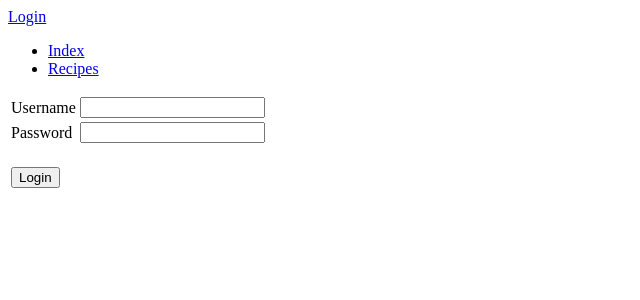
After one commit to lassilaiho/tsoha-2020, a Flask app: page /login in a window 1280 px wide. The commit adds this page. Shown: the top 300 px of the page, without its empty margins (0-640 px from the left). Run offline with Flask 2, Linux system fonts and the light colour scheme.

Commit message:
Implement login and logout

```diff
--- a/app/__init__.py
+++ b/app/__init__.py
@@ -6,5 +6,7 @@ import_module("app.main")
 import_module("app.views")
 import_module("app.recipes.models")
 import_module("app.recipes.views")
+import_module("app.accounts.models")
+import_module("app.accounts.views")
 
 db.create_all()
--- /dev/null
+++ b/app/accounts/forms.py
@@ -0,0 +1,10 @@
+from flask_wtf import FlaskForm
+from wtforms import StringField, PasswordField, validators
+
+
+class LoginForm(FlaskForm):
+    username = StringField("Username", [validators.required()])
+    password = PasswordField("Password", [validators.required()])
+
+    class Meta:
+        csrf = False
--- /dev/null
+++ b/app/accounts/views.py
@@ -0,0 +1,38 @@
+from flask import render_template, redirect, url_for, request
+from flask_login import login_user, logout_user
+
+from app.main import app, bcrypt, db
+from app.accounts.models import Account
+from app.accounts.forms import LoginForm
+
+
+def render_login_error():
+    return render_template(
+        "accounts/login.html",
+        form=form,
+        error="Invalid username or password",
+    )
+
+
+@app.route("/login", methods=["GET", "POST"])
+def login():
+    if request.method == "GET":
+        return render_template("accounts/login.html", form=LoginForm())
+    form = LoginForm(request.form)
+    if not form.validate():
+        return render_template("accounts/login.html", form=form)
+    account = Account.query.filter_by(username=form.username.data).first()
+    if account is None or \
+            not bcrypt.check_password_hash(
+                account.password_hash,
+                form.password.data,
+            ):
+        return render_login_error()
+    login_user(account)
+    return redirect(url_for("index"))
+
+
+@app.route("/logout")
+def logout():
+    logout_user()
+    return redirect(url_for("index"))
--- /dev/null
+++ b/app/templates/accounts/login.html
@@ -0,0 +1,41 @@
+{% extends "layout.html" %}
+
+{% block body %}
+<form method="POST" action="{{ url_for('login') }}">
+    <table>
+        <tr>
+            <td>
+                {{ form.username.label }}
+            </td>
+            <td>
+                {{ form.username }}
+            </td>
+        </tr>
+        <tr>
+            <td>
+                {{ form.password.label }}
+            </td>
+            <td>
+                {{ form.password }}
+            </td>
+        </tr>
+        <tr>
+            <td colspan="2">
+                <ul>
+                    {% for error in form.errors %}
+                    <li>{{ error }}</li>
+                    {% endfor %}
+                    {% if error %}
+                    <li>{{ error }}</li>
+                    {% endif %}
+                </ul>
+            </td>
+        </tr>
+        <tr>
+            <td colspan="2">
+                <button type="submit">Login</button>
+            </td>
+        </tr>
+    </table>
+</form>
+{% endblock %}
--- a/app/templates/layout.html
+++ b/app/templates/layout.html
@@ -5,6 +5,14 @@
         <title>Recipe Book</title>
     </head>
     <body>
+        {% if current_user.is_authenticated %}
+        <p>
+            Logged in as {{ current_user.username }}.
+            <a href="{{ url_for('logout') }}">Logout</a>
+        </p>
+        {% else %}
+        <a href="{{ url_for('login') }}">Login</a>
+        {% endif %}
         <ul>
             <li>
                 <a href="{{ url_for('index') }}">
```
Also changed, not shown: app/accounts/__init__.py (added, +7 -0 lines), app/accounts/models.py (added, +27 -0 lines), app/main.py (+13 -0 lines), app/recipes/views.py (+7 -0 lines), 2 other files.
